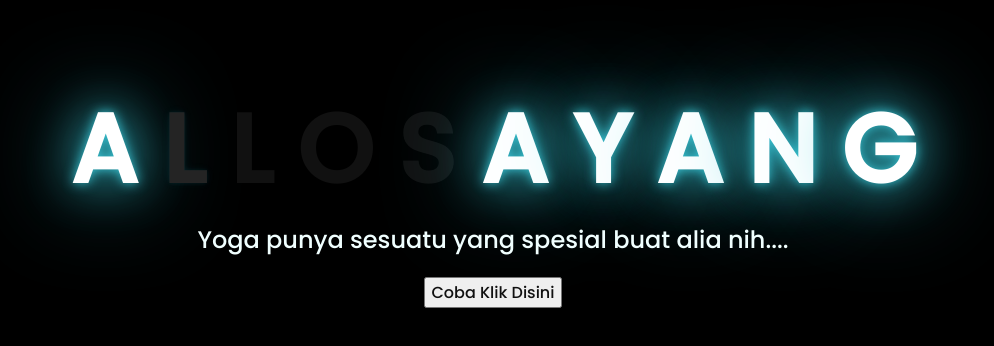
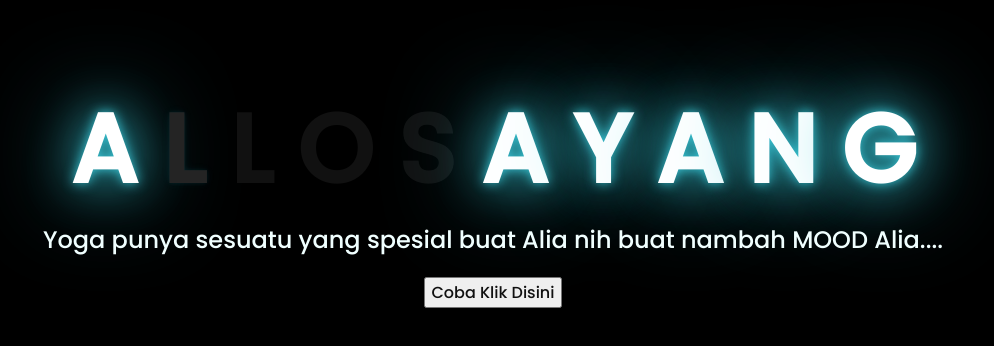
Before and after one commit to Valzer12/andhika.github.io, a plain HTML site: page index.html in a window 1280 px wide. Shown: the part 216-562 px from the top of the page, without its empty margins (155-1149 px from the left). Drawn offline with Linux system fonts and the light colour scheme.

Commit message:
index.html

```diff
--- a/index.html
+++ b/index.html
@@ -23,7 +23,7 @@
         <span>G</span>
     </div>
     <div class="description">
-        <span>Yoga punya sesuatu yang spesial buat alia nih....</span>
+        <span>Yoga punya sesuatu yang spesial buat Alia nih buat nambah MOOD Alia....</span>
     </div>
     <div class="button">
         <button>
```
